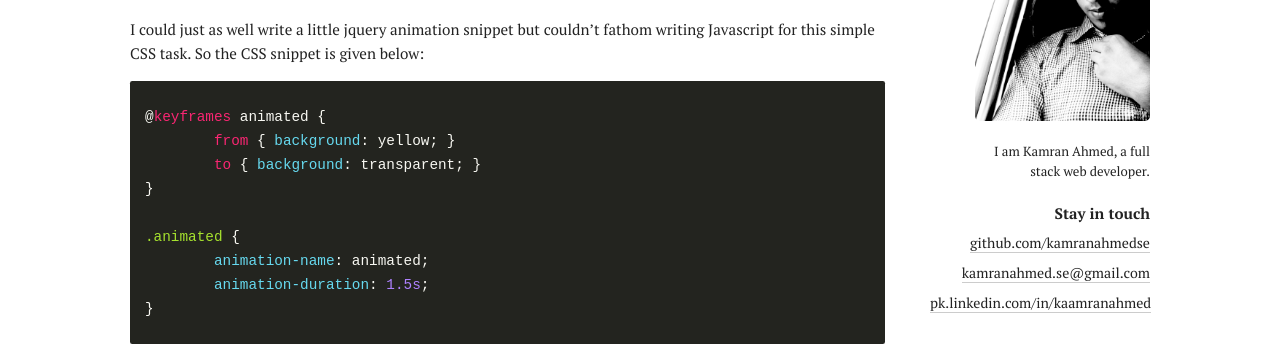
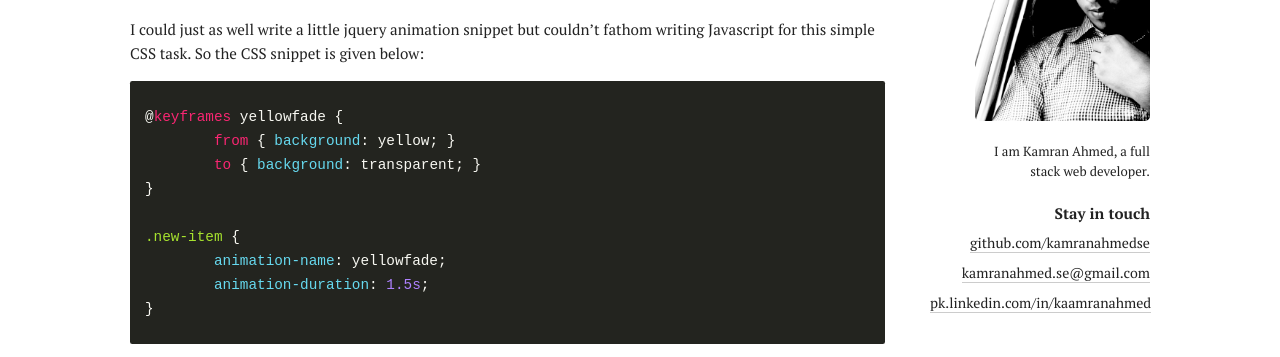
Before and after one commit to kamranahmedse/kamranahmedse.github.io, a Jekyll site: the page built from blog/_posts/2016-01-30-yellow-fade-technique-in-css.md, in a window 1280 px wide. Shown: the part 273-630 px from the top of the page. Built offline with Jekyll 4.4.1, drawn with Linux system fonts in a browser that asks for light colours; comment, search, counter and statistics services are not loaded.

Commit message:
Fix typos in article

```diff
--- a/blog/_posts/2016-01-30-yellow-fade-technique-in-css.md
+++ b/blog/_posts/2016-01-30-yellow-fade-technique-in-css.md
@@ -8,13 +8,13 @@ I just wrote this little CSS snippet implementing [Yello Fade Technique](https:/
 I could just as well write a little jquery animation snippet but couldn't fathom writing Javascript for this simple CSS task. So the CSS snippet is given below:
 
 <pre><code class="css">
-@keyframes animated {
+@keyframes yellowfade {
 	from { background: yellow; }
 	to { background: transparent; }
 }
 
-.animated {
-	animation-name: animated;
+.new-item {
+	animation-name: yellowfade;
 	animation-duration: 1.5s;
 }</code></pre>
 
```
